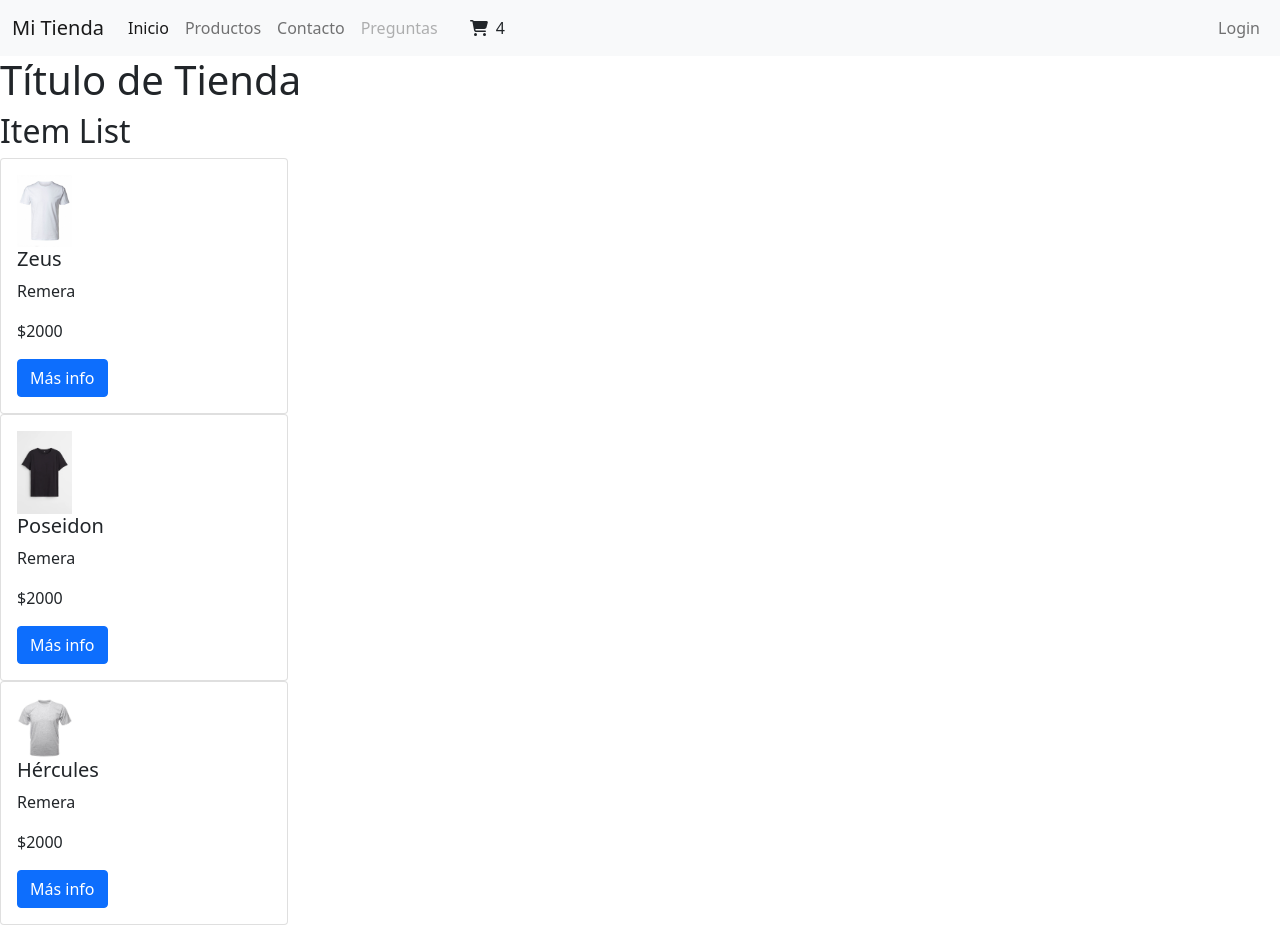
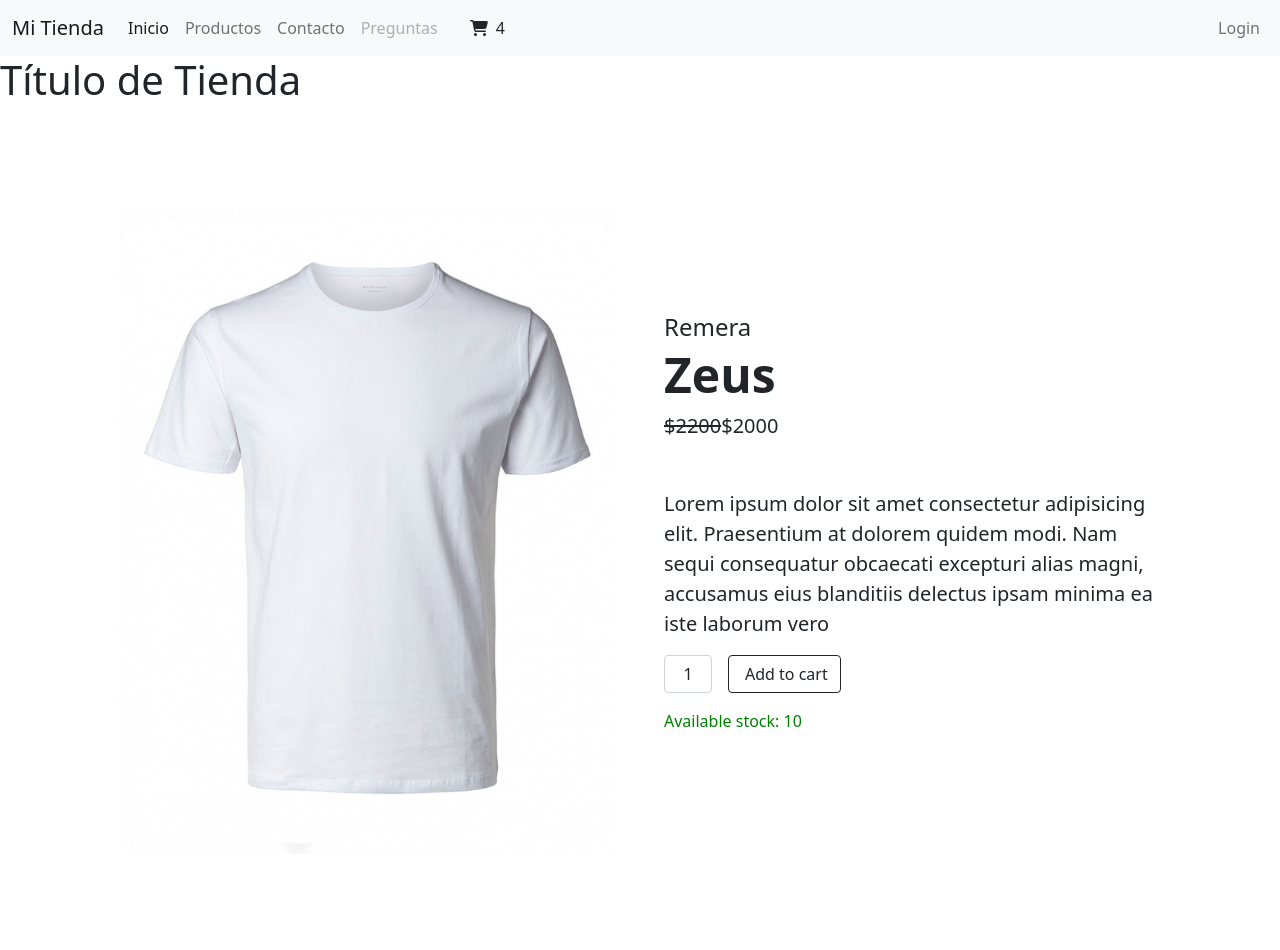
Before and after one commit to os-m19/clasereact-manusia, a React (Create React App) app: page / in a window 1280 px wide. Before the commit the page ends 925 px from the top, so only its background shows below. Built offline with nearby package versions, Linux system fonts and the light colour scheme.

Commit message:
entrega Item Details

```diff
--- a/src/App.js
+++ b/src/App.js
@@ -5,6 +5,7 @@ import 'bootstrap/dist/css/bootstrap.min.css';
 import "bootstrap"
 import ItemListContainer from "./components/ItemListContainer";
 import Title from './components/Title';
+import ItemDetailContainer from './components/ItemDetailContainer';
 
 function App() {
   const data = {
@@ -16,7 +17,8 @@ function App() {
     <>
       <NavBar title={data.title} />
       <Title/>
-      <ItemListContainer/>
+      {/* <ItemListContainer/> */}
+      <ItemDetailContainer/>
     </>
   );
 }
--- /dev/null
+++ b/src/components/ItemDetail.jsx
@@ -0,0 +1,32 @@
+const ItemDetail = ({name, type, price, img, stock, info}) => {
+    return ( <>
+     <section className="py-5">
+            <div className="container px-4 px-lg-5 my-5">
+                <div className="row gx-4 gx-lg-5 align-items-center">
+                    <div className="col-md-6"><img className="card-img-top mb-5 mb-md-0" src={img} alt="..." /></div>
+                    <div className="col-md-6">
+                        <h4 className="medium mb-1">{type}</h4>
+                        <h1 className="display-5 fw-bolder">{name}</h1>
+                        <div className="fs-5 mb-5">
+                            <span className="text-decoration-line-through">$2200</span>
+                            <span>${price}</span>
+                        </div>
+                        <p className="lead">{info}</p>
+                        <div className="d-flex">
+                            <input className="form-control text-center me-3" id="inputQuantity" type="num" defaultValue="1" style={{maxWidth: "3rem"}} />
+                            <button className="btn btn-outline-dark flex-shrink-0" type="button">
+                                <i className="bi-cart-fill me-1"></i>
+                                Add to cart
+                            </button>
+                        </div>
+                        <div className="d-flex">
+                            <p className="mt-3" style={{color: "green"}}>Available stock: {stock}</p>
+                        </div>
+                    </div>
+                </div>
+            </div>
+        </section>
+    </> );
+}
+
+export default ItemDetail
--- /dev/null
+++ b/src/components/ItemDetailContainer.jsx
@@ -0,0 +1,59 @@
+import React, { useState, useEffect } from 'react';
+import ItemDetail from './ItemDetail';
+
+const ItemDetailContainer = () => {
+      const itemDetailExample = [
+    {
+      id: 1,
+      name: "Zeus",
+      type: "Remera",
+      price: 2000,
+      stock: 10,
+      img: "/imgs/blanca.jpeg",
+      info: "Lorem ipsum dolor sit amet consectetur adipisicing elit. Praesentium at dolorem quidem modi. Nam sequi consequatur obcaecati excepturi alias magni, accusamus eius blanditiis delectus ipsam minima ea iste laborum vero"
+    },
+
+    // {
+    //   id: 2,
+    //   name: "Poseidon",
+    //   type: "Remera",
+    //   price: "$2000",
+    //   stock: 10,
+    //   img: "/imgs/negra.jpeg",
+    // },
+    // {
+    //   id: 3,
+    //   name: "Hércules",
+    //   type: "Remera",
+    //   price: "$2000",
+    //   stock: 10,
+    //   img: "/imgs/gris.jpeg",
+    // },
+  ]
+    const [items, setItems] = useState([]);
+
+    useEffect(
+      () => {
+        const promiseItems = new Promise((resolve, reject) => {
+          setTimeout(
+            () => {
+              resolve(itemDetailExample);
+             },
+          2000);
+        });
+        promiseItems.then(
+          (respuesta) => {
+            setItems (itemDetailExample);
+          }
+        )
+      },
+      []
+    )
+    return (
+        items.map(
+            cadaItem => <ItemDetail key={cadaItem.id} name={cadaItem.name} type={cadaItem.type} price={cadaItem.price} img={cadaItem.img} stock={cadaItem.stock} info={cadaItem.info}/>
+        )
+    )
+}
+
+export default ItemDetailContainer;
```
